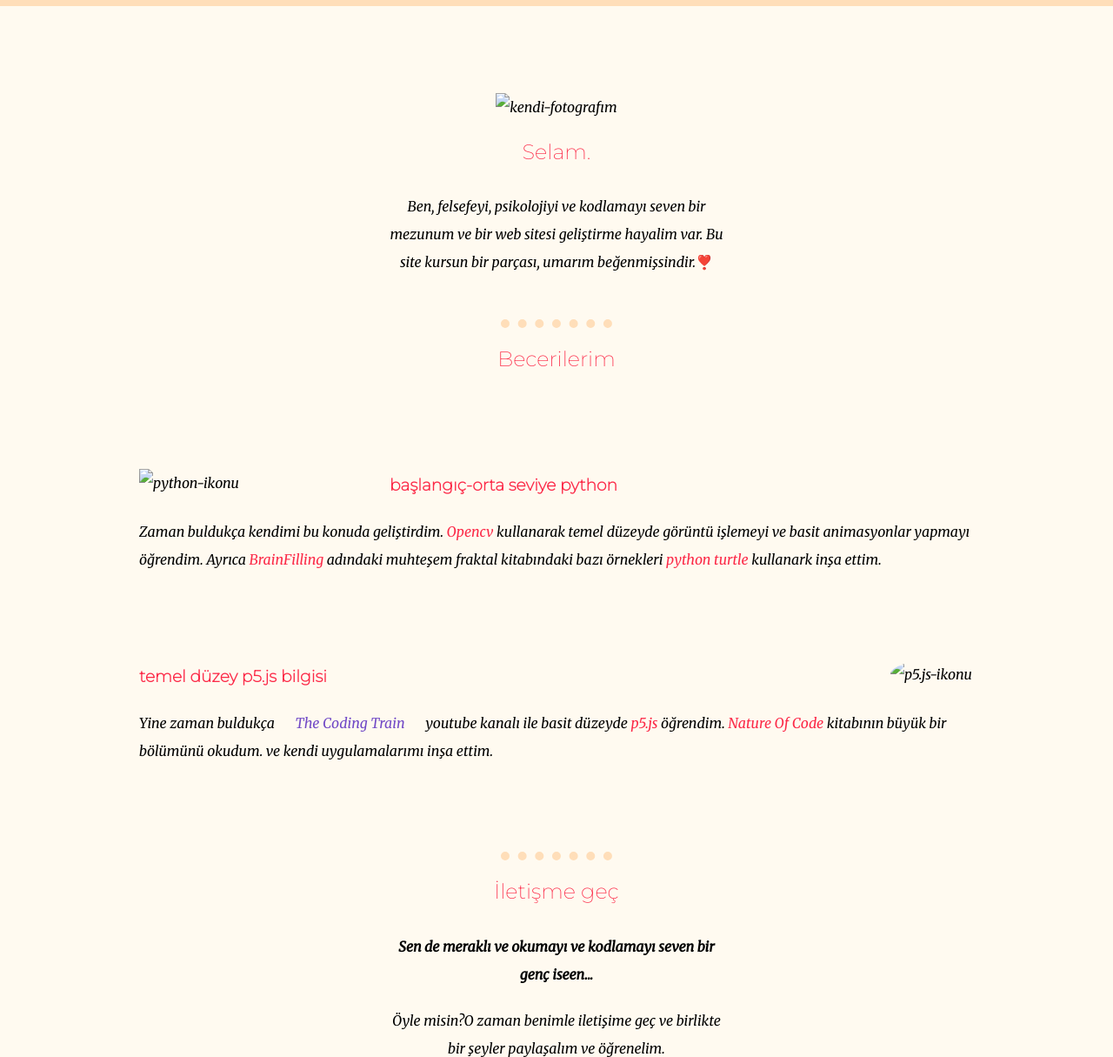
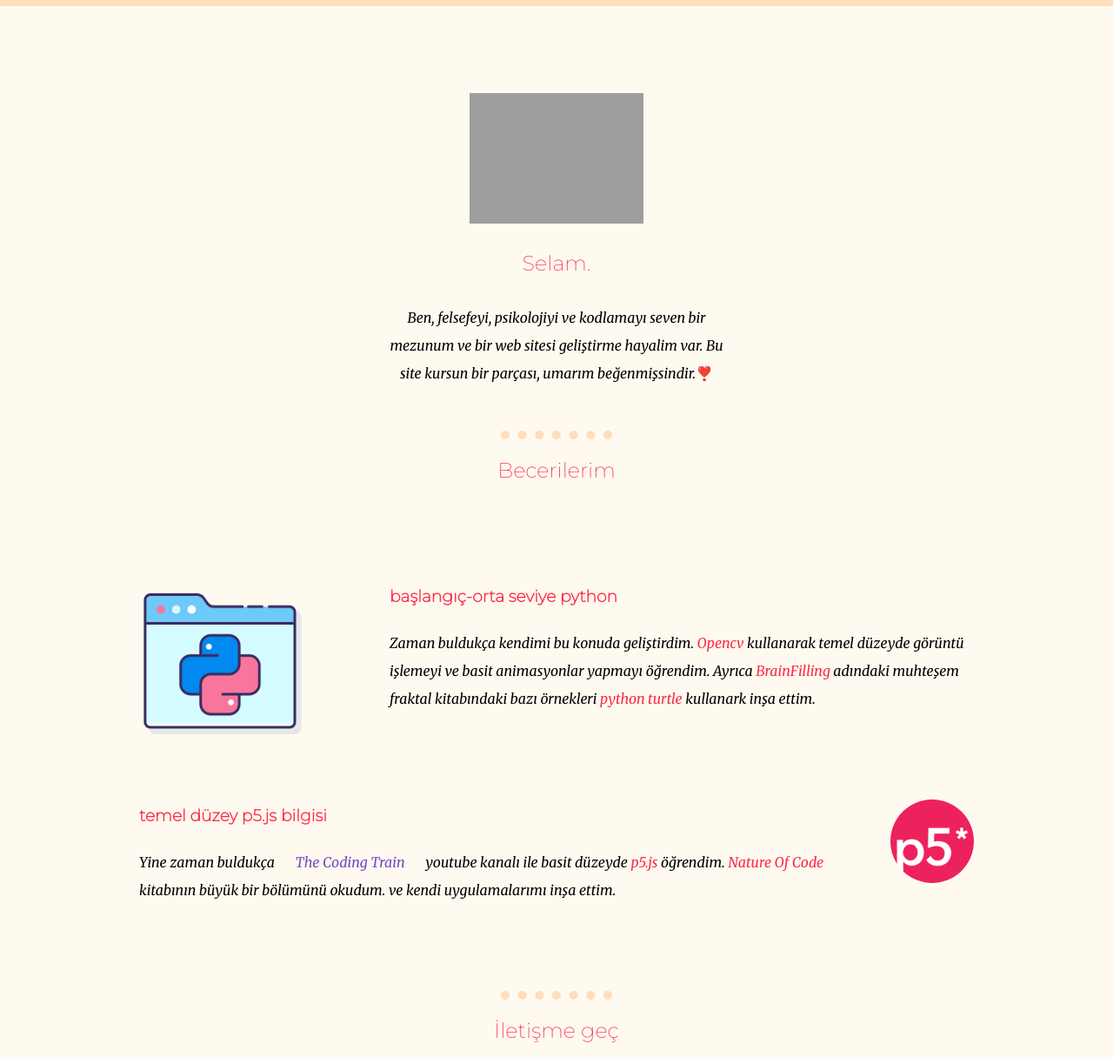
Before and after one commit to veneralogist/justomer, a plain HTML site: page index.html in a window 1280 px wide. Shown: the part 660-1875 px from the top of the page at 87% size. Drawn offline with Linux system fonts and the light colour scheme; the site is published under a folder, as on GitHub Pages, so addresses that start at the root find nothing.

Commit message:
basit düzenlemeler yapıldı

```diff
--- a/index.html
+++ b/index.html
@@ -24,7 +24,7 @@
     </div>
     <div class="orta">
       <div class="profile">
-        <img id="omer" src="/imgs/omer.png" alt="kendi-fotografım" />
+        <img id="omer" src="imgs/omer.png" alt="kendi-fotografım" />
         <h2>Selam.</h2>
         <p id="intro">
           Ben, felsefeyi, psikolojiyi ve kodlamayı seven bir mezunum ve bir web
@@ -36,7 +36,7 @@
       <div class="skills">
         <h2>Becerilerim</h2>
         <div class="skill-row">
-          <img class="python" src="/imgs/python.png" alt="python-ikonu" />
+          <img class="python" src="imgs/python.png" alt="python-ikonu" />
           <h3>başlangıç-orta seviye python</h3>
           <p>
             Zaman buldukça kendimi bu konuda geliştirdim.
@@ -49,7 +49,7 @@
         <div class="skill-row">
           <img
             class="p5js"
-            src="/imgs/p5-sq-reverse-filled.png"
+            src="imgs/p5-sq-reverse-filled.png"
             alt="p5.js-ikonu"
           />
           <h3>temel düzey p5.js bilgisi</h3>
```
